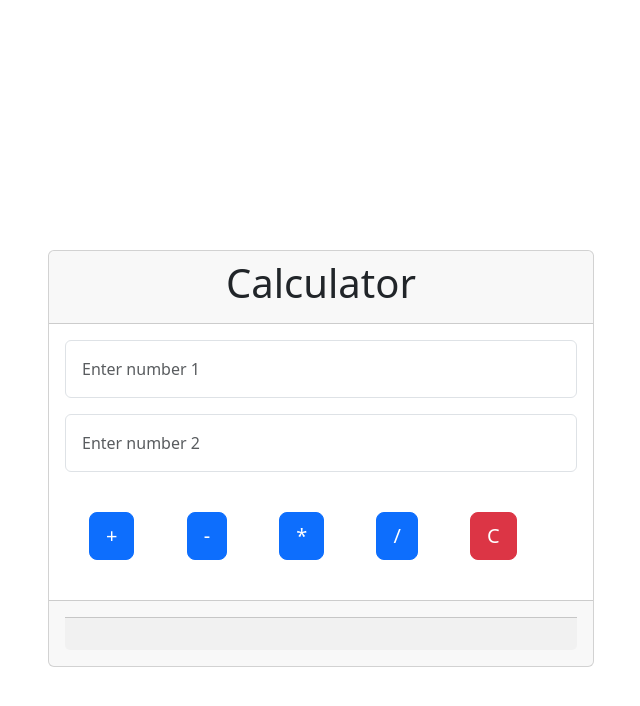
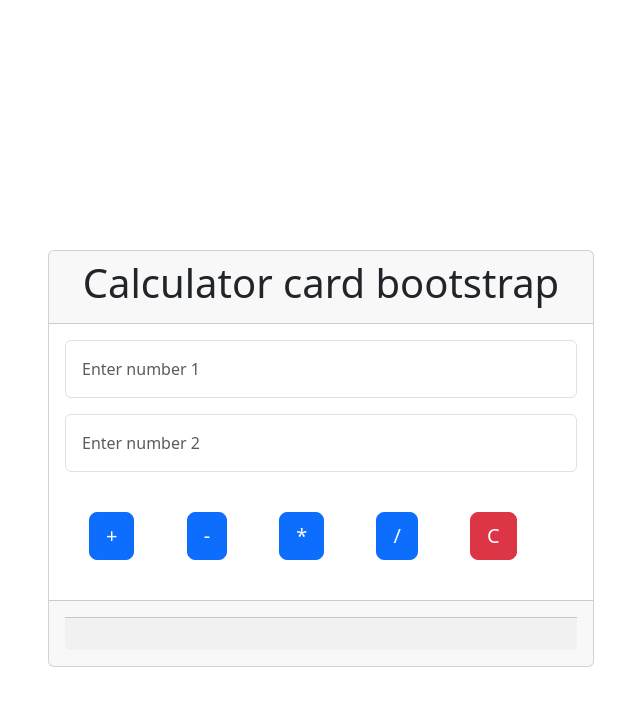
Before and after one commit to gopal-jogi/fourhtmlpages, a Django app: template templates/six.html in a window 1280 px wide. Shown: the top 706 px of the page, without its empty margins (319-959 px from the left). Run offline with Django 4.2, Linux system fonts and the light colour scheme; the template is opened without the code that fills it, so the values that code supplies are empty; some libraries are stand-ins or nearby versions.

Commit message:
Update six.html

```diff
--- a/templates/six.html
+++ b/templates/six.html
@@ -3,7 +3,7 @@
 <head>
   <meta charset="UTF-8">
   <meta name="viewport" content="width=device-width, initial-scale=1.0">
-  <title>Calculator</title>
+  <title>Calculator demo</title>
   <link rel="stylesheet" href="../Bs/bs/css/bootstrap.min.css">
   <style>
     .calculator-card {
@@ -18,7 +18,7 @@
     <div class="col-md-6">
       <div class="card calculator-card">
         <div class="card-header text-center">
-          <h1>Calculator</h1>
+          <h1>Calculator card bootstrap</h1>
         </div>
         <div class="card-body">
           <div class="mb-3">
```
